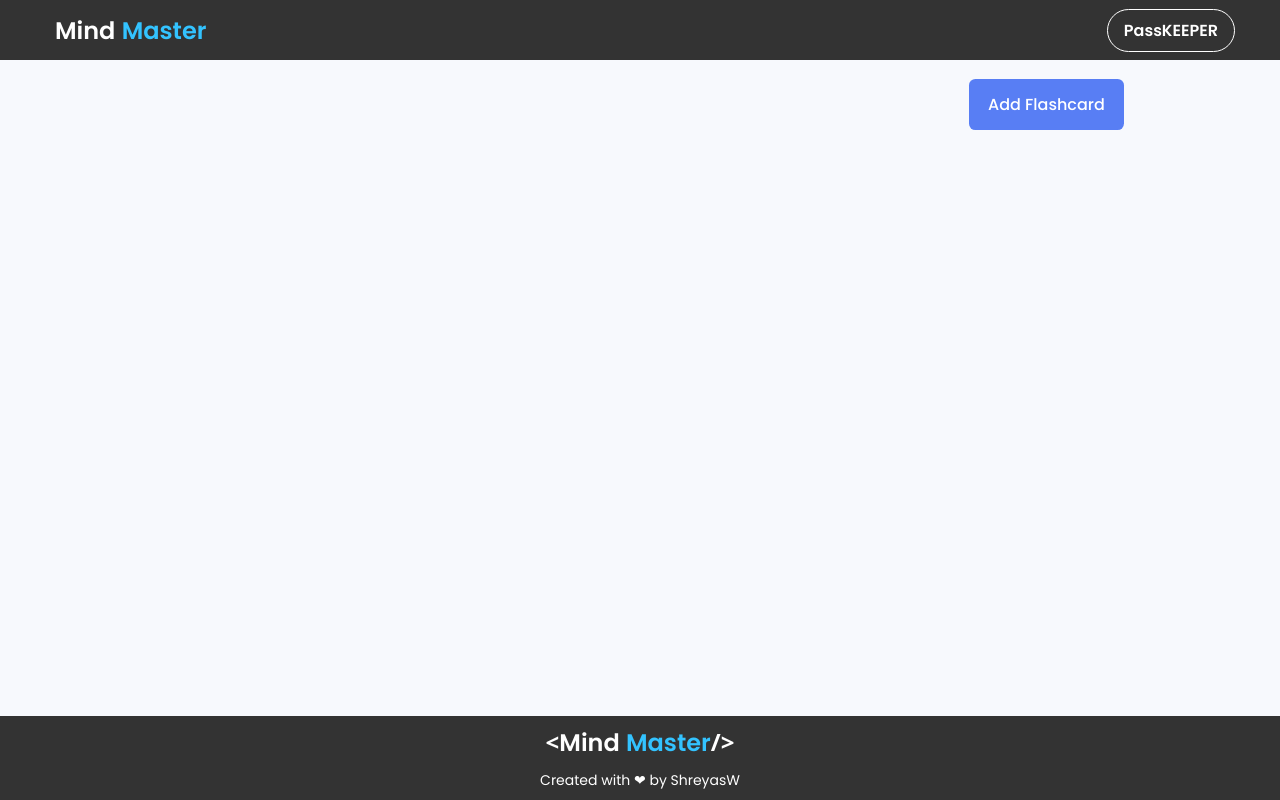
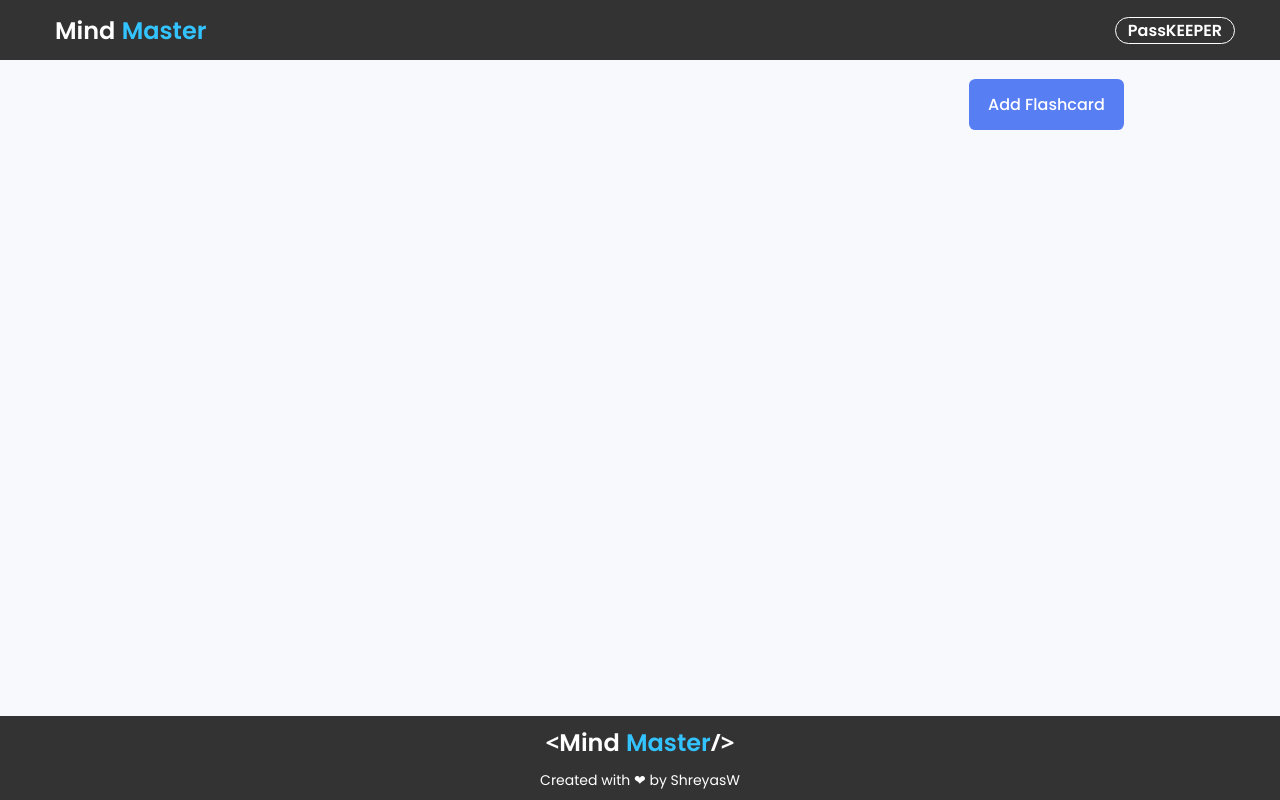
Before and after one commit to Shreyas-Wagire/flash-card, a plain HTML site: page index.html in a window 1280 px wide. Drawn offline with Linux system fonts and the light colour scheme.

Commit message:
Update style.css

```diff
--- a/style.css
+++ b/style.css
@@ -62,7 +62,7 @@ body {
   text-decoration: none;
   color: #fff;
   font-weight: bold;
-  padding: 8px 16px;
+  padding: 0px 12px;
   border-radius: 50px;
   border: 1px solid white;
   background-color: transparent; /* Adjust background color as needed */
```
